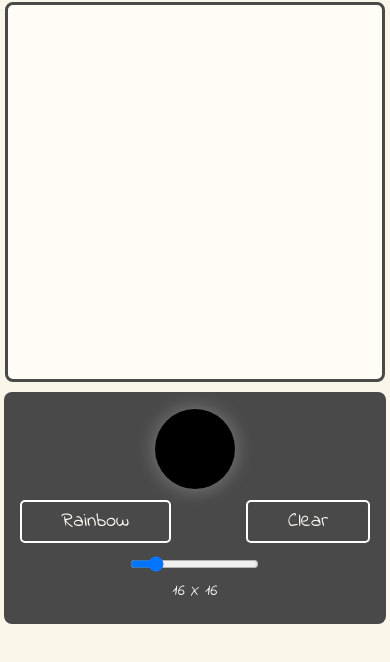
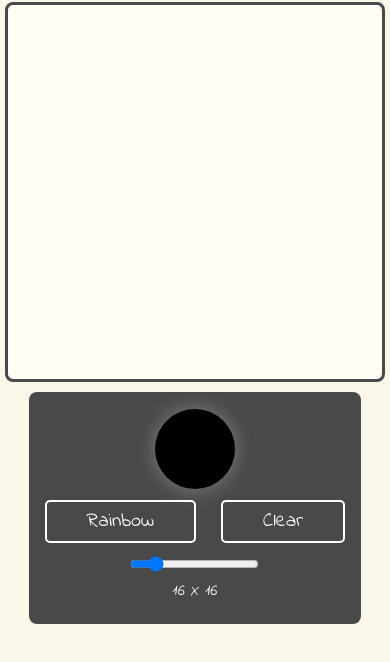
Before and after one commit to amarkos27/Etch-a-Sketch, a plain HTML site: page index.html in a window 390 px wide. Shown: the part 78-740 px from the top of the page. Drawn offline with Linux system fonts and the light colour scheme; a web font is replaced by a local one.

Commit message:
Edit gap between buttons for specific media query

```diff
--- a/style.css
+++ b/style.css
@@ -148,6 +148,9 @@ p.area{
     .options{
         max-height: 22em;
     }
+    .buttons{
+        gap: 25px;
+    }
     .interface{
         gap: 3em;
     }
```
